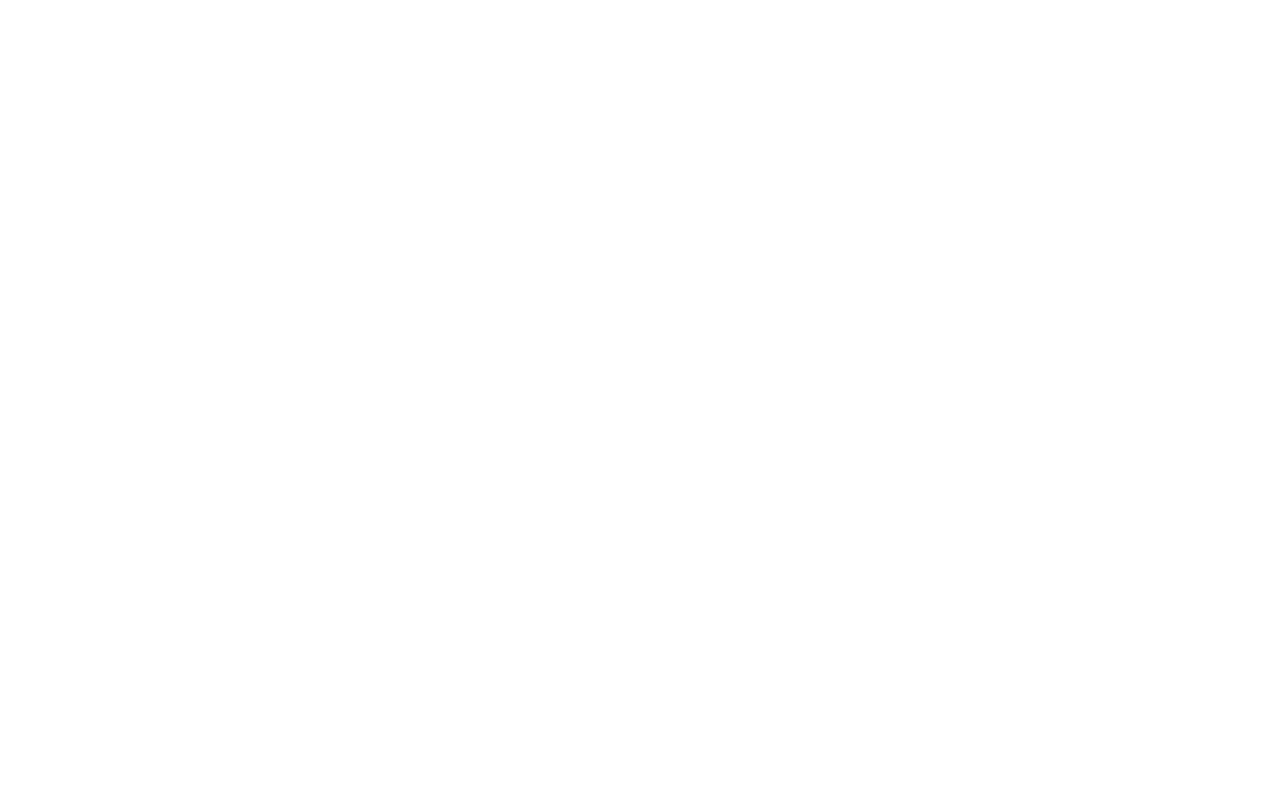
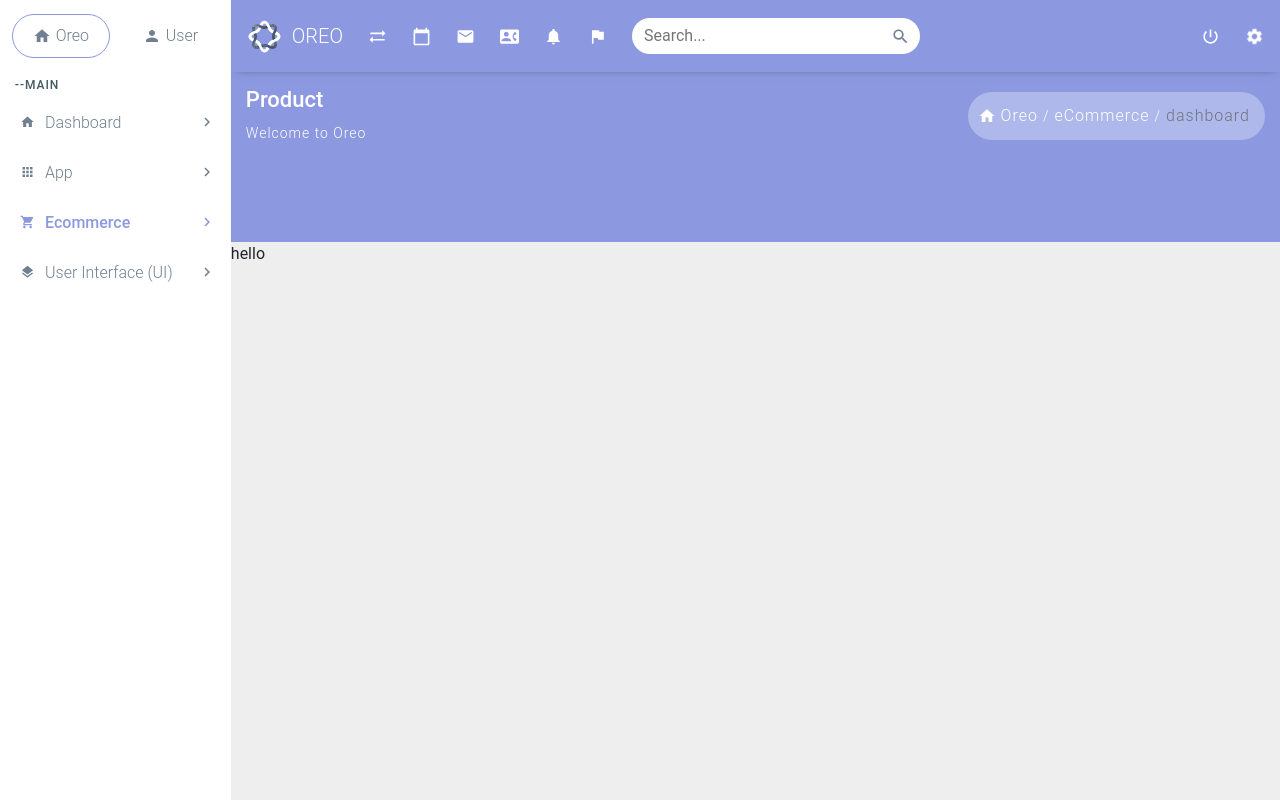
Before and after one commit to DishonJP/Oreo, a React app: page /dashboard in a window 1280 px wide. Built offline with nearby package versions, Linux system fonts and the light colour scheme; the HTML template or start-up script is replaced by a standard one.

Commit message:
[Dishon].refactor the folder structure and code

```diff
--- a/scss/drawer/drawerContent.scss
+++ b/scss/drawer/drawerContent.scss
@@ -6,6 +6,18 @@
   height: 50px;
   transition: all 0.2s;
   cursor: pointer;
+  a {
+    text-decoration: none;
+    color: $color-gray;
+    transition: all 0.3s;
+    span {
+      margin-top: 3px;
+      font-weight: 300;
+    }
+  }
+  a:hover {
+    color: $base-color;
+  }
   & > div {
     display: flex;
     align-items: center;
@@ -27,8 +39,14 @@
 }
 .active {
   color: $base-color;
-  span{
+  span {
     font-weight: 500;
+  }
+  a{
+    span{
+      font-weight: 500;
+      color: $base-color;
+    }
   }
 }
 .drawer-content:hover {
@@ -38,16 +56,16 @@
   background-color: rgba($color: $base-color, $alpha: 0.6);
 }
 
-.content-height{
+.content-height {
   height: 40px;
   padding-left: 3px;
 }
 
-.sub-content{
+.sub-content {
   height: 200px;
   overflow: hidden;
-  transition: all .3s ease-in;
+  transition: all 0.3s ease-in;
 }
-.hide-content{
+.hide-content {
   height: 0px;
 }
--- a/src/App.js
+++ b/src/App.js
@@ -1,10 +1,12 @@
 import React from 'react'
-import {BrowserRouter as Router,Switch,Route} from 'react-router-dom'
+import { BrowserRouter as Router, Switch, Route } from 'react-router-dom'
 import Dashboard from './pages/Dashboard'
+import Product from './pages/Product'
 const App = () => (
     <Router>
         <Switch>
-            <Route exact path='/' component={Dashboard}/>
+            <Route path='/dashboard' exact component={Dashboard} />
+            <Route path='/Product' component={Product} />
         </Switch>
     </Router>
 )
--- a/src/components/drawer/DrawerOreo.jsx
+++ b/src/components/drawer/DrawerOreo.jsx
@@ -5,8 +5,8 @@ import DrawerSubContent from "./DrawerSubContent";
 import { Home, Apps, ShoppingCart, Layers } from "@material-ui/icons";
 
 const DrawerOreo = (props) => {
-    const [color, setColor] = useState("a");
-    const [contentColor, setContentColor] = useState(null);
+    const [color, setColor] = useState("c");
+    const [contentColor, setContentColor] = useState("l");
     const contentChangeColor = (index) => {
       if (contentColor === index) {
         return "drawer-content content-height active";
@@ -32,26 +32,31 @@ const DrawerOreo = (props) => {
             color={contentChangeColor("a")}
             setColor={() => setContentColor("a")}
             name="Main"
+            link="/dashboard"
           />
           <DrawerSubContent
             color={contentChangeColor("b")}
             setColor={() => setContentColor("b")}
             name="RTL"
+            link="/dashboard"
           />
           <DrawerSubContent
             color={contentChangeColor("c")}
             setColor={() => setContentColor("c")}
             name="Horizontal"
+            link="/dashboard"
           />
           <DrawerSubContent
             color={contentChangeColor("d")}
             setColor={() => setContentColor("d")}
             name="Ecommerce"
+            link="/dashboard"
           />
           <DrawerSubContent
             color={contentChangeColor("e")}
             setColor={() => setContentColor("e")}
             name="Blog"
+            link="/dashboard"
           />
         </DrawerContent>
         <DrawerContent
@@ -64,31 +69,37 @@ const DrawerOreo = (props) => {
             color={contentChangeColor("f")}
             setColor={() => setContentColor("f")}
             name="Inbox"
+            link="/dashboard"
           />
           <DrawerSubContent
             color={contentChangeColor("g")}
             setColor={() => setContentColor("g")}
             name="Chat"
+            link="/dashboard"
           />
           <DrawerSubContent
             color={contentChangeColor("h")}
             setColor={() => setContentColor("h")}
             name="Calendar"
+            link="/dashboard"
           />
           <DrawerSubContent
             color={contentChangeColor("i")}
             setColor={() => setContentColor("i")}
             name="File Manager"
+            link="/dashboard"
           />
           <DrawerSubContent
             color={contentChangeColor("j")}
             setColor={() => setContentColor("j")}
             name="Contact List"
+            link="/dashboard"
           />
           <DrawerSubContent
             color={contentChangeColor("k")}
             setColor={() => setContentColor("k")}
             name="Blog"
+            link="/dashboard"
           />
         </DrawerContent>
         <DrawerContent
@@ -101,21 +112,25 @@ const DrawerOreo = (props) => {
             color={contentChangeColor("l")}
             setColor={() => setContentColor("l")}
             name="Dashboard"
+            link="/dashboard"
           />
           <DrawerSubContent
             color={contentChangeColor("m")}
             setColor={() => setContentColor("m")}
             name="Product"
+            link="/product"
           />
           <DrawerSubContent
             color={contentChangeColor("n")}
             setColor={() => setContentColor("n")}
             name="Product List"
+            link="/dashboard"
           />
           <DrawerSubContent
             color={contentChangeColor("o")}
             setColor={() => setContentColor("o")}
             name="Product detail"
+            link="/dashboard"
           />
         </DrawerContent>
         <DrawerContent
--- a/src/components/drawer/DrawerSubContent.jsx
+++ b/src/components/drawer/DrawerSubContent.jsx
@@ -1,15 +1,16 @@
 import React from "react";
 import { ArrowRightAlt } from "@material-ui/icons";
+import { NavLink } from "react-router-dom";
 
 const DrawerSubContent = (props) => {
   return (
     <div className={props.color} onClick={props.setColor}>
-      <div>
+      <NavLink to={props.link}>
         <i className="icon-space">
           <ArrowRightAlt />
         </i>
         <span>{props.name}</span>
-      </div>
+      </NavLink>
     </div>
   );
 };
--- a/src/pages/Dashboard.jsx
+++ b/src/pages/Dashboard.jsx
@@ -1,44 +1,12 @@
-import React, { Component } from "react";
-import NavigationBar from "../components/NavigationBar";
-import Drawer from "../components/drawer/Drawer";
-import { Container, Button, NavLink } from "react-bootstrap";
-import { Home } from "@material-ui/icons";
-import Product from "../components/Product";
+import React from 'react'
+import Layout from './Layout'
 
-class Dashboard extends Component {
-  render() {
-    return (
-      <div className="dashboard-container">
-        <Drawer />
-        <div className="body">
-          <NavigationBar />
-          <section className="body-session">
-            <header className="body-session-header">
-              <div className="body-session-header-content">
-                <Container>
-                  <div className="flex">
-                    <div>
-                      <h2>Product</h2>
-                      <span>Welcome to Oreo</span>
-                    </div>
-                    <div className="body-session-header-navigation">
-                      <Home />
-                      <NavLink href="#">Oreo</NavLink>
-                      <span>/</span>
-                      <NavLink href="#">eCommerce</NavLink>
-                      <span>/</span>
-                      <NavLink disabled href="#">Product</NavLink>
-                    </div>
-                  </div>
-                </Container>
-              </div>
-            </header>
-            <Product/>
-          </section>
-        </div>
-      </div>
-    );
-  }
+const Dashboard = () => {
+  return (
+    <Layout>
+      <div>hello</div>
+    </Layout>
+  )
 }
 
-export default Dashboard;
+export default Dashboard
--- /dev/null
+++ b/src/pages/Layout.jsx
@@ -0,0 +1,47 @@
+import React from "react";
+import NavigationBar from "../components/NavigationBar";
+import Drawer from "../components/drawer/Drawer";
+import { Container, NavLink } from "react-bootstrap";
+import { Home } from "@material-ui/icons";
+import { withRouter } from "react-router-dom";
+
+const Layout = ({children,match}) => {
+console.log(match);
+
+const path=match.path
+  return (
+    <div className="dashboard-container">
+      <Drawer />
+      <div className="body">
+        <NavigationBar />
+        <section className="body-session">
+          <header className="body-session-header">
+            <div className="body-session-header-content">
+              <Container>
+                <div className="flex">
+                  <div>
+                    <h2>Product</h2>
+                    <span>Welcome to Oreo</span>
+                  </div>
+                  <div className="body-session-header-navigation">
+                    <Home />
+                    <NavLink href="#">Oreo</NavLink>
+                    <span>/</span>
+                    <NavLink href="#">eCommerce</NavLink>
+                    <span>/</span>
+                    <NavLink disabled href="#">
+                      {path.split("/")}
+                    </NavLink>
+                  </div>
+                </div>
+              </Container>
+            </div>
+          </header>
+          {children}
+        </section>
+      </div>
+    </div>
+  );
+};
+
+export default withRouter(Layout);
--- /dev/null
+++ b/src/pages/Product.jsx
@@ -0,0 +1,13 @@
+import Products from "../components/Products";
+import React from "react";
+import Layout from "./Layout";
+
+const Product = () => {
+  return (
+    <Layout>
+      <Products />
+    </Layout>
+  );
+};
+
+export default Product;
--- a/webpack.config.js
+++ b/webpack.config.js
@@ -50,6 +50,7 @@ module.exports = {
       ],
     devServer: {
         contentBase: path.join(__dirname, 'dist'),
+        historyApiFallback: true,
         compress: true,
         port: 3000
     }
```
Also changed, not shown: src/components/Products.jsx (renamed from src/components/Product.jsx, +4 -4 lines).
